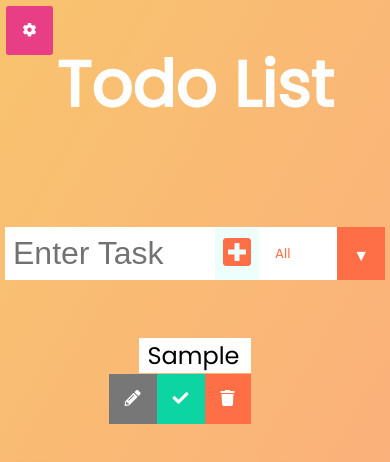
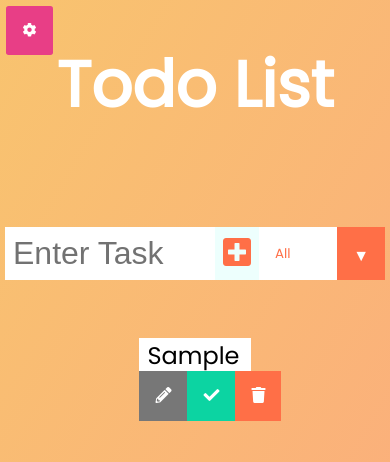
Before and after one commit to VidTDM/Todo-List, a React (Create React App) app: page / in a window 390 px wide. Both pictures are taken after typing "Sample" into the empty fields and a click on the button 237 px from the left and 253 px from the top of the page. Shown: the top 462 px of the page. Built offline with nearby package versions, Linux system fonts and the light colour scheme.

Commit message:
Fixed a bug and changed view on mobile

```diff
--- a/src/App.css
+++ b/src/App.css
@@ -118,18 +118,17 @@ form button:hover {
   width: auto;
   max-width: 95%;
   margin: 0 auto 10px;
-  align-items: start !important;
+  align-items: flex-start !important;
   justify-content: space-between !important;
 }
-.todo div {
+.todo .todo-actions-list {
   display: flex;
 }
 
 .edit-btn,
 .save-btn,
 .trash-btn,
-.complete-btn,
-.schedule-btn {
+.complete-btn {
   background: #ff6f47;
   color: white;
   border: none;
@@ -295,11 +294,6 @@ a:visited {
 }
 
 @media (min-width: 100px) and (max-width: 641px) {
-  .todo {
-    position: relative;
-    margin: 0 auto 4.5rem;
-  }
-
   form > button {
     background-color: #edfffd;
     transition: all 0.3s ease;
@@ -309,21 +303,31 @@ a:visited {
     color: #edfffd;
   }
 
+  .select {
+    margin: 0;
+    margin-right: 5px;
+  }
+
   .todo-input {
     width: 80%;
     margin-left: 5px;
-  }
-
-  .select {
-    margin: 0;
-    margin-right: 5px;
   }
 
   .todo-actions-list {
     display: flex;
     position: absolute;
     right: 0;
-    bottom: -3.2rem;
+    bottom: -3.05rem;
+    width: 100%;
+    background-color: #fff;
+  }
+  .todo-actions-list div {
+    margin-left: 50%;
+  }
+
+  .todo {
+    position: relative;
+    margin: 0 auto 4.5rem;
   }
 }
 
--- a/src/App.scss
+++ b/src/App.scss
@@ -71,16 +71,15 @@ form {
     width: auto;
     max-width: 95%; // Don't remove this future me
     margin: 0 auto 10px;
-    align-items: start !important;
+    align-items: flex-start !important;
     justify-content: space-between !important;
-    div { display: flex }
+    .todo-actions-list { display: flex }
 }
 
 .edit-btn,
 .save-btn,
 .trash-btn,
-.complete-btn,
-.schedule-btn {
+.complete-btn {
     background: $red;
     color: white;
     border: none;
@@ -224,14 +223,14 @@ a {
 // Media Queries
 
 @media (min-width: 100px) and (max-width: 641px) {
-    .todo {
-        position: relative;
-        margin: 0 auto 4.5rem;
-    }
-
     form > button {
         background-color: darken(#f7fffe, 2%);
         @include inside-out(darken(#f7fffe, 2%), $red);
+    }
+
+    .select {
+        margin: 0;
+        margin-right: 5px
     }
 
     .todo-input {
@@ -239,15 +238,18 @@ a {
         margin-left: 5px;
     }
 
-    .select {
-        margin: 0;
-        margin-right: 5px
-    }
-
     .todo-actions-list {
         display: flex;
         position: absolute;
         right: 0;
-        bottom: -3.2rem;
+        bottom: -3.05rem;
+        width: 100%;
+        background-color: #fff;
+        div { margin-left: 50%; }
+    }
+
+    .todo {
+        position: relative;
+        margin: 0 auto 4.5rem;
     }
 }
--- a/src/components/Todo.js
+++ b/src/components/Todo.js
@@ -7,9 +7,12 @@ const Todo = ({ text, todo, todos, setTodos }) => {
     useEffect(() => {
         const regex = /(https|http):\/\/([a-z.0-9-]+)([\S+])*/gim;
 
-        newText.current = text.replace(regex, match => {
-            return `<a href="${match}" target="_blank" rel=noopener>${match}</a>`
-        });
+        newText.current = text
+            .replace(/</g, '&lt;')
+            .replace(/>/g, '&gt;')
+            .replace(regex, match => {
+                return `<a href="${match} target="_blank" rel=noopener>${match}</a>`
+            });
 
         li.current.innerHTML = newText.current;
     });
```
Also changed, not shown: 1 other file (tests, documents, lock files or other folders).
